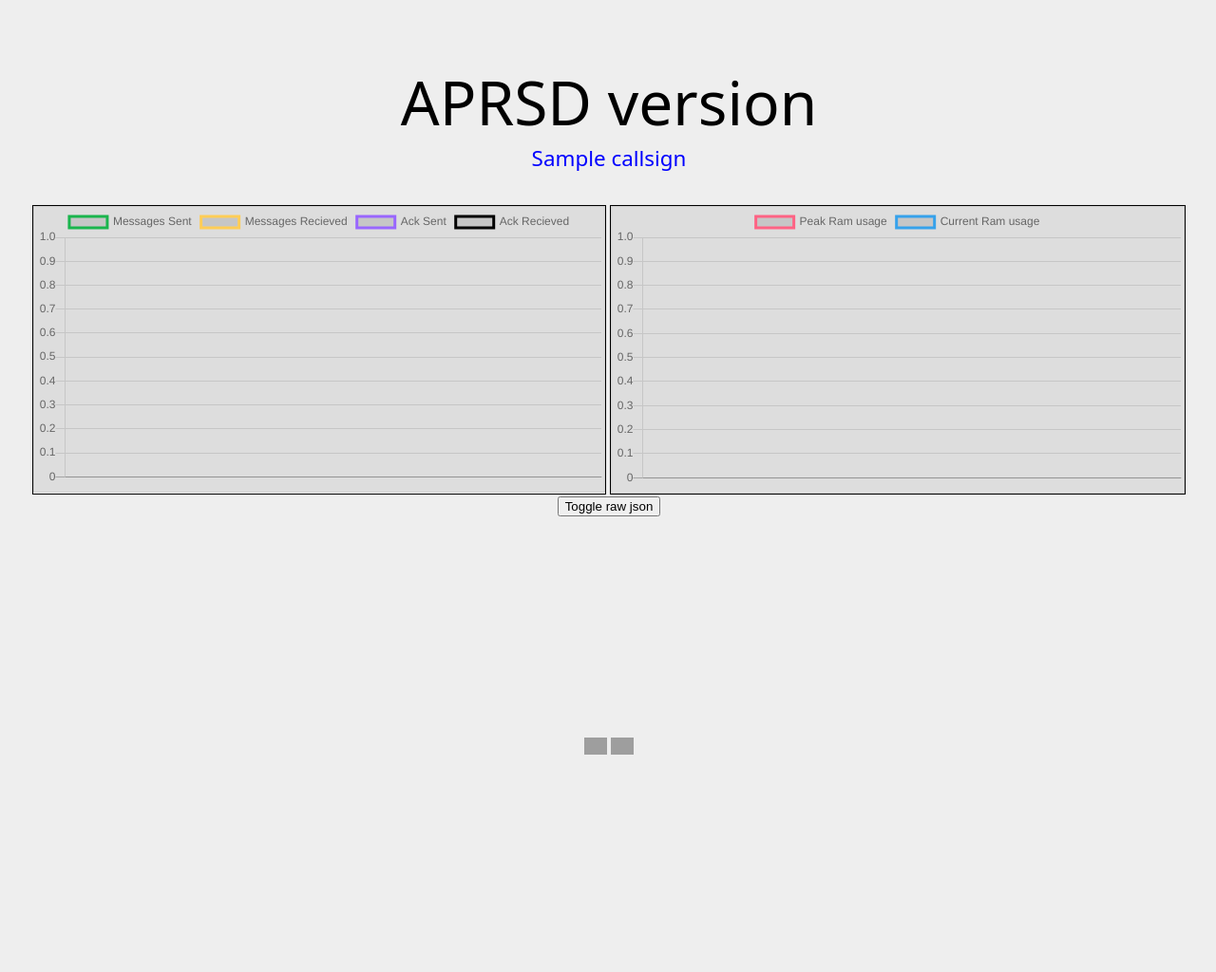
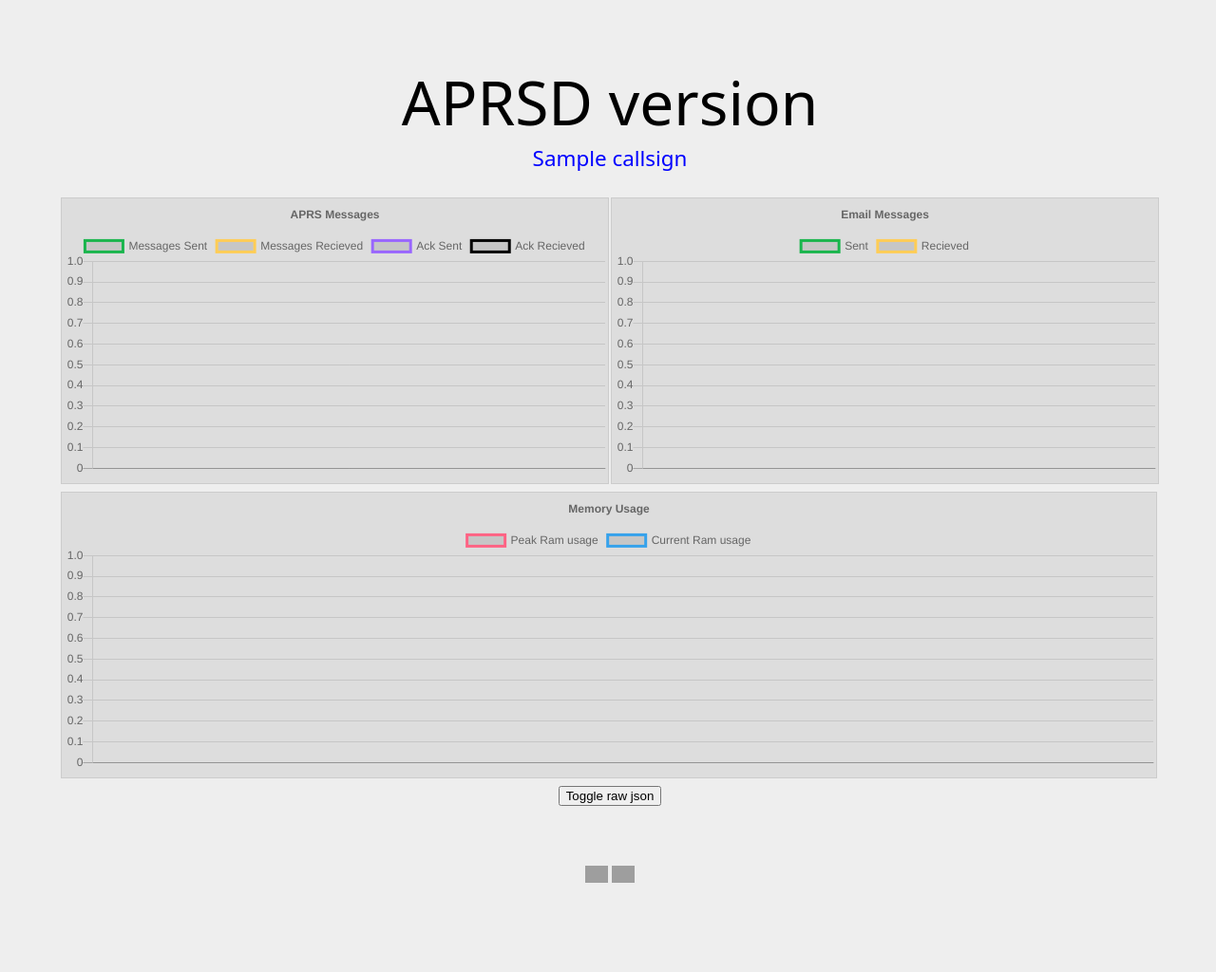
Before and after one commit to craigerl/aprsd, a Python web app: template aprsd/web/templates/index.html in a window 1280 px wide. Shown: the whole page at 95% size. Before the commit the page ends 795 px from the top, so only its background shows below. Run offline with Jinja, Linux system fonts and the light colour scheme; the template is opened without the code that fills it: most values are stand-ins (such as "Sample title", 1, 10 or a date in 2020); some libraries are stand-ins or nearby versions; grey boxes are pictures that could not be loaded.

Commit message:
Added email messages graphs
This patch cleans up the layout of the admin web page stats graphs
as well as adds in the email stats.  Added the titles to each
graph, so you know what you are looking at.

```diff
--- a/aprsd/web/templates/index.html
+++ b/aprsd/web/templates/index.html
@@ -48,7 +48,11 @@
                 },
                 options: {
                     responsive: true,
-                    maintainAspectRation: false,
+                    maintainAspectRatio: false,
+                    title: {
+                        display: true,
+                        text: 'Memory Usage',
+                    },
                     scales: {
                         x: {
                             type: 'timeseries',
@@ -94,7 +98,11 @@
                 },
                 options: {
                     responsive: true,
-                    maintainAspectRation: false,
+                    maintainAspectRatio: false,
+                    title: {
+                        display: true,
+                        text: 'APRS Messages',
+                    },
                     scales: {
                         x: {
                             type: 'timeseries',
@@ -112,6 +120,45 @@
                 }
             });
 
+            email_chart = new Chart($("#emailChart"), {
+                label: 'Email Messages',
+                type: 'line',
+                data: {
+                    labels: [],
+                    datasets: [{
+                        label: 'Sent',
+                        borderColor: window.chartColors.green,
+                        data: [],
+                    },
+                    {
+                        label: 'Recieved',
+                        borderColor: window.chartColors.yellow,
+                        data: [],
+                    }],
+                },
+                options: {
+                    responsive: true,
+                    maintainAspectRatio: false,
+                    title: {
+                        display: true,
+                        text: 'Email Messages',
+                    },
+                    scales: {
+                        x: {
+                            type: 'timeseries',
+                            offset: true,
+                            ticks: {
+                                major: { enabled: true },
+                                fontStyle: context => context.tick.major ? 'bold' : undefined,
+                                source: 'data',
+                                maxRotation: 0,
+                                autoSkip: true,
+                                autoSkipPadding: 75,
+                            }
+                        }
+                    }
+                }
+            });
         }
 
 
@@ -144,10 +191,10 @@
             $("#uptime").text( "uptime: " + data["stats"]["aprsd"]["uptime"] );
             const html_pretty = Prism.highlight(JSON.stringify(data, null, '\t'), Prism.languages.json, 'json');
             $("#jsonstats").html(html_pretty);
-            //$("#jsonstats").effect("highlight", {color: "#333333"}, 800);
-            //console.log(data);
-            updateDualData(memory_chart, data["time"], data["stats"]["aprsd"]["memory_peak"], data["stats"]["aprsd"]["memory_current"]);
-            updateQuadData(message_chart, data["time"], data["stats"]["messages"]["sent"], data["stats"]["messages"]["recieved"], data["stats"]["messages"]["ack_sent"], data["stats"]["messages"]["ack_recieved"]);
+            short_time = data["time"].split(/\s(.+)/)[1];
+            updateQuadData(message_chart, short_time, data["stats"]["messages"]["sent"], data["stats"]["messages"]["recieved"], data["stats"]["messages"]["ack_sent"], data["stats"]["messages"]["ack_recieved"]);
+            updateDualData(email_chart, short_time, data["stats"]["email"]["sent"], data["stats"]["email"]["recieved"]);
+            updateDualData(memory_chart, short_time, data["stats"]["aprsd"]["memory_peak"], data["stats"]["aprsd"]["memory_current"]);
         }
 
         function start_update() {
@@ -192,41 +239,45 @@
             }
 
             header {
-                padding: 2rem;
-            }
-
-            main {
-                padding: 0px;
-            }
-
-            footer, .push {
-                padding: 2rem;
-                text-align: center;
-            }
-
-            #messageChart {
-                border: 1px solid #ccc;
-                background: #ddd;
-                height: 10vh;
-            }
-            #memChart {
-                border: 1px solid #ccc;
-                background: #ddd;
+                padding: 2em;
                 height: 10vh;
             }
 
+            #main {
+                padding: 2em;
+                height: 80vh;
+            }
+            footer {
+                padding: 2em;
+                text-align: center;
+                height: 10vh;
+            }
             #graphs {
                 display: grid;
                 width: 100%;
+                height: 300px;
                 grid-template-columns: 1fr 1fr;
             }
+            #graphs_center {
+                display: block;
+                margin-top: 10px;
+                margin-bottom: 10px;
+                width: 100%;
+                height: 300px;
+            }
             #left {
-                border: 1px solid black;
-                margin: 2px;
+                margin-right: 2px;
+                height: 300px;
             }
             #right {
-                border: 1px solid black;
-                margin: 2px;
+                height: 300px;
+            }
+            #center {
+                height: 300px;
+            }
+            #messageChart, #emailChart, #memChart {
+                border: 1px solid #ccc;
+                background: #ddd;
             }
             #stats {
                 margin: auto;
@@ -257,17 +308,20 @@
           <div id="uptime"></div>
         </header>
 
-        <main>
+        <div id="main">
             <div id="graphs">
                 <div id="left"><canvas id="messageChart"></canvas></div>
-                <div id="right"><canvas class="right" id="memChart"></canvas></div>
+                <div id="right"><canvas class="right" id="emailChart"></canvas></div>
+            </div>
+            <div id="graphs_center">
+                <div id="center"><canvas id="memChart"></canvas></div>
             </div>
 
             <div id="stats">
                 <button id="toggleStats">Toggle raw json</button>
                 <pre id="jsonstats" class="language-json">{{ stats }}</pre>
             </div>
-        </main>
+        </div>
 
         <footer>
             <a href="https://badge.fury.io/py/aprsd"><img src="https://badge.fury.io/py/aprsd.svg" alt="PyPI version" height="18"></a>
```
